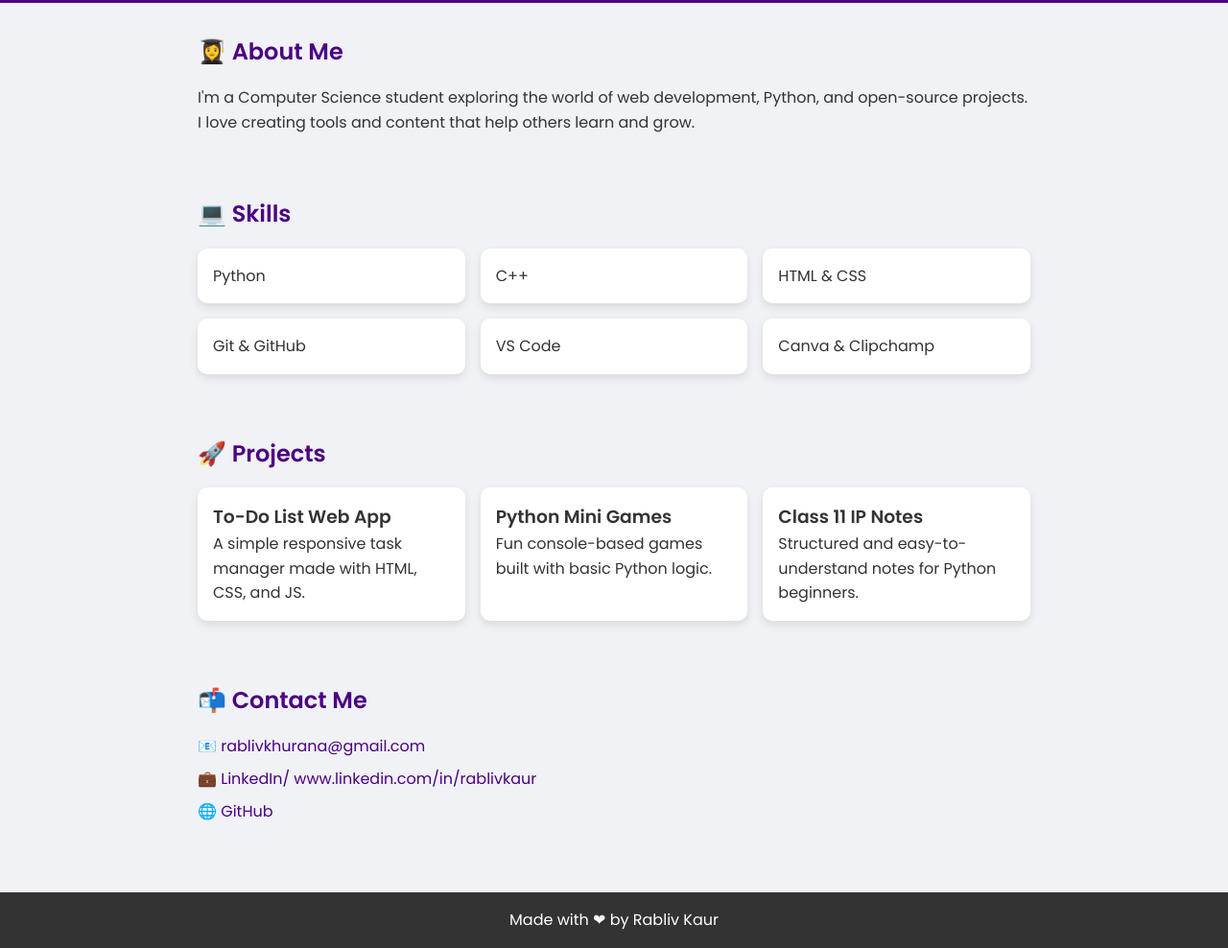
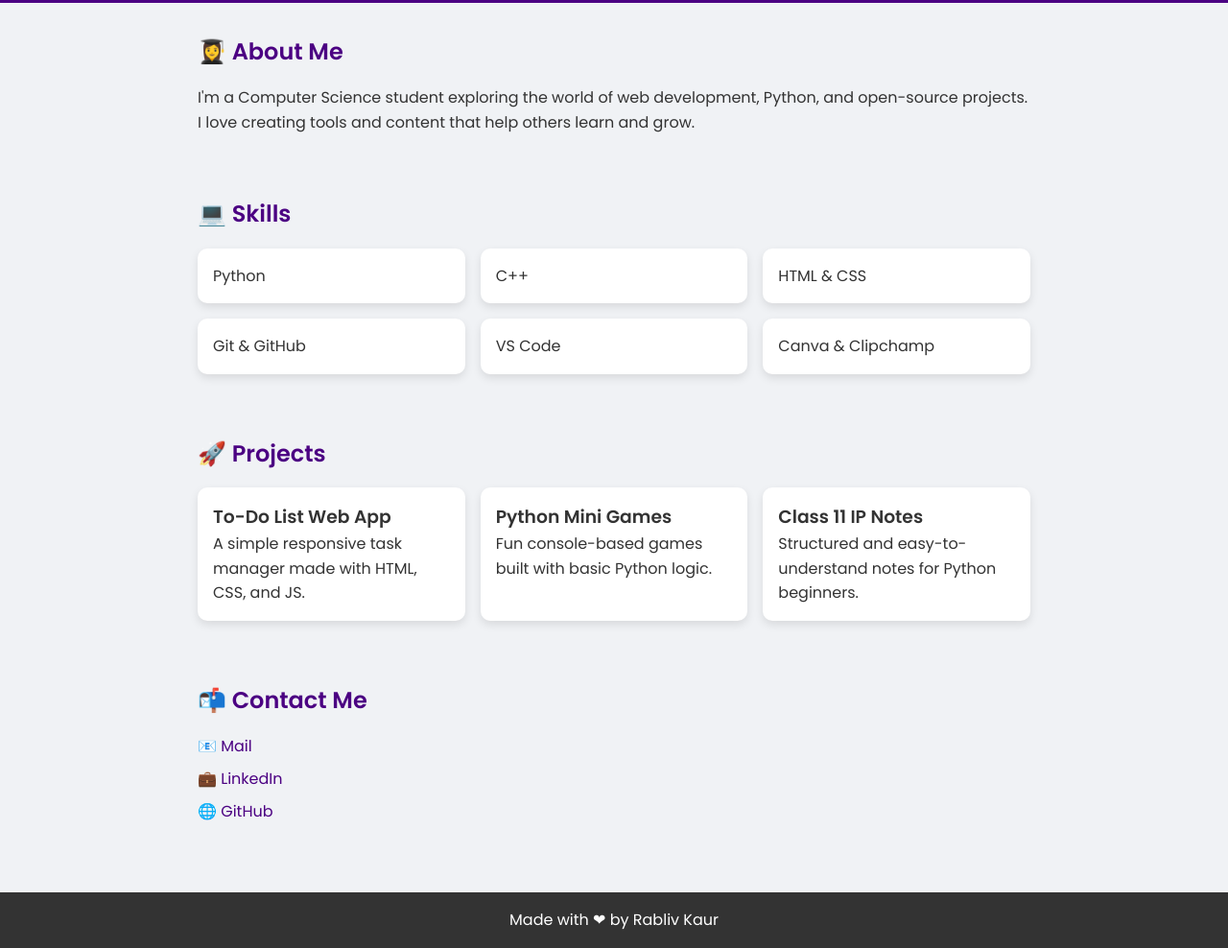
Before and after one commit to rablivkaur/rablivkaur.github.io, a plain HTML site: page index.html in a window 1280 px wide. Shown: the part 204-1192 px from the top of the page at 96% size. Drawn offline with Linux system fonts and the light colour scheme.

Commit message:
Update index.html

```diff
--- a/index.html
+++ b/index.html
@@ -108,8 +108,8 @@
   <section>
     <h2>📬 Contact Me</h2>
     <div class="contact">
-      <a href="mailto:your.email@example.com">📧 rablivkhurana@gmail.com</a>
-      <a href="https://linkedin.com/in/your-link" target="_blank">💼 LinkedIn/ www.linkedin.com/in/rablivkaur
+      <a href="mailto:rablivkhurana@gmail.com">📧 Mail</a>
+      <a href="https://linkedin.com/in/www.linkedin.com/in/rablivkaur" target="_blank">💼 LinkedIn
 
 </a>
       <a href="https://github.com/rablivkaur" target="_blank">🌐 GitHub</a>
```
